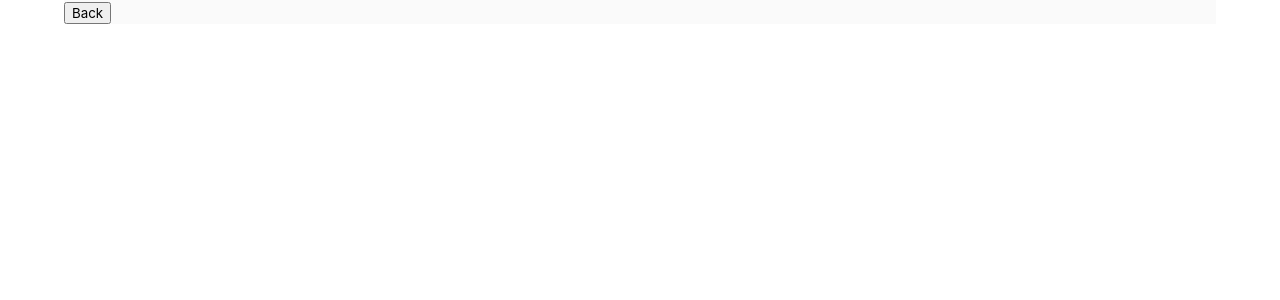
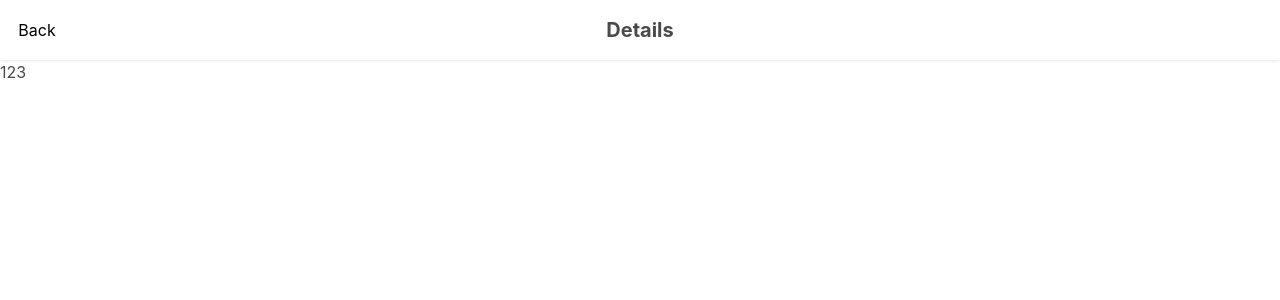
Before and after one commit to ZhangYizhe/Geront-Assistant, a Vue app: page /home/detail in a window 1280 px wide. Shown: the top 300 px of the page. Built offline with nearby package versions, Linux system fonts and the light colour scheme.

Commit message:
Development

```diff
--- a/src/App.vue
+++ b/src/App.vue
@@ -1,28 +1,19 @@
 <script setup>
 import { RouterView } from 'vue-router'
-import NavigationBar from "@/components/basic/NavigationBar.vue";
-import TabBar from "@/components/basic/TabBar.vue";
-import {useBasicStore} from "@/stores/basicStore";
-
-const basicStroe = useBasicStore();
-
 </script>
 
 <template>
-  <NavigationBar v-if="basicStroe.showNavigationBar"/>
+  <router-view name="navigationBar" />
 
-  <div class="container main-canvas">
-    <RouterView />
+  <div class="app-main-canvas">
+    <router-view />
   </div>
 
-  <template v-if="basicStroe.showTabBar">
-    <TabBar />
-  </template>
+  <router-view name="tabBar" />
 </template>
 
 <style scoped>
-.main-canvas {
-  background-color: var(--main-gray-color);
+.app-main-canvas {
+  margin-bottom: 90px;
 }
-
 </style>
--- a/src/components/basic/NavigationBar.vue
+++ b/src/components/basic/NavigationBar.vue
@@ -1,37 +1,25 @@
 <template>
-  <nav class="navbar is-fixed-top" role="navigation" aria-label="main navigation">
-    <div class="container">
-      <div class="navbar-brand">
-        <a class="navbar-item" href="/">
-          <img src="/pwa-192x192.png" alt="" style="border-radius: 5px; height: 60%">
-          <p class="header-title pl-2" style="font-size: 1.2rem">
-            Geront Assistant
-          </p>
-        </a>
+  <div class="nb-canvas">
+    <div class="columns is-mobile is-gapless is-vcentered">
+      <div class="header-btn column is-narrow has-text-centered mx-3">
+        <div class="header-btn">
+          <template v-if="this.$route.meta.showBackBtn">
+            <a @click="this.$router.go(-1)">
+              Back
+            </a>
+          </template>
+        </div>
+      </div>
+      <div class="column header-title has-text-centered">
+        {{ this.$route.meta.title }}
+      </div>
+      <div class="column is-narrow has-text-centered mx-3">
+        <div class="header-btn">
 
-        <a role="button" :class="['navbar-burger', showList ? 'is-active' : '']" aria-label="menu" aria-expanded="false"
-           data-target="navbarBasicExample" @click="showList = !showList">
-          <span aria-hidden="true"></span>
-          <span aria-hidden="true"></span>
-          <span aria-hidden="true"></span>
-        </a>
-      </div>
-
-      <div id="navbarBasicExample" :class="['navbar-menu', showList ? 'is-active' : '']">
-        <div class="navbar-start">
-          <a :class="['navbar-item', basicStore.navigationBar === 'home' ? 'is-active' : '']">
-            Home
-          </a>
         </div>
-
-        <!--      <div class="navbar-end">-->
-        <!--        <div class="navbar-item">-->
-        <!--          -->
-        <!--        </div>-->
-        <!--      </div>-->
       </div>
     </div>
-  </nav>
+  </div>
 </template>
 
 <script>
@@ -42,28 +30,37 @@ export default {
   data() {
     return {
       showList: false,
-      basicStore: useBasicStore()
+      basicStore: useBasicStore(),
     }
   },
 }
 </script>
 
 <style scoped>
-.navbar {
+.nb-canvas {
   position: sticky;
   top: 0;
   left: 0;
+  height: 60px;
+  background-color: white;
+
+  box-shadow: 0 0 4px #dadada;
+  z-index: 1000;
 }
+
+.nb-canvas .columns {
+  height: 100%;
+}
+
 .header-title {
   font-weight: bold;
+  font-size: 1.25rem;
+
+  overflow: hidden;
 }
 
-.navbar-burger:hover {
-  background-color: white;
-}
-
-.navbar-item.is-active {
-  color: var(--main-color);
-  font-weight: bold;
+.header-btn {
+  width: 50px;
+  overflow: hidden;
 }
 </style>
--- a/src/components/basic/TabBar.vue
+++ b/src/components/basic/TabBar.vue
@@ -55,9 +55,10 @@ export default {
 
 <style scoped>
 .container {
-  position: sticky;
+  position: fixed;
+  left: 0;
+  right: 0;
   bottom: 0;
-  left: 0;
   height: 90px;
   padding-bottom: 20px;
   background-color: var(--main-color);
--- a/src/router/index.js
+++ b/src/router/index.js
@@ -1,6 +1,8 @@
-import { createRouter, createWebHistory } from 'vue-router'
+import {createRouter, createWebHistory} from 'vue-router'
 import HomeView from '../views/HomeView.vue'
 import {useBasicStore} from "@/stores/basicStore";
+import NavigationBar from "@/components/basic/NavigationBar.vue";
+import TabBar from "@/components/basic/TabBar.vue";
 
 const router = createRouter({
     history: createWebHistory(import.meta.env.BASE_URL),
@@ -8,7 +10,7 @@ const router = createRouter({
         if (savedPosition) {
             return savedPosition
         } else {
-      return { top: 0 }
+            return {top: 0}
         }
     },
     routes: [
@@ -19,17 +21,29 @@ const router = createRouter({
                     path: '',
                     name: 'home',
                     meta: {
-            class: 'home',
+                        tabBar: 'home',
+                        title: 'Home',
+                        showBackBtn: false,
                     },
-          component: HomeView,
+                    components: {
+                        default: HomeView,
+                        navigationBar: NavigationBar,
+                        tabBar: TabBar,
+                    }
                 },
                 {
                     path: 'home/detail',
                     name: 'homeDetails',
                     meta: {
-            class: 'homeDetails',
+                        tabBar: 'homeDetails',
+                        title: 'Details',
+                        showBackBtn: true,
                     },
-          component: () => import('../views/home/HomeDetailsView.vue')
+                    components: {
+                        default: import('../views/home/HomeDetailsView.vue'),
+                        navigationBar: NavigationBar,
+                        // tabBar: TabBar,
+                    }
                 }
             ]
         },
@@ -37,31 +51,19 @@ const router = createRouter({
             path: '/user',
             name: 'user',
             meta: {
-        class: 'user',
+                tabBar: 'user',
             },
-      // route level code-splitting
-      // this generates a separate chunk (About.[hash].js) for this route
-      // which is lazy-loaded when the route is visited.
-      component: () => import('../views/user/UserView.vue')
+            components: {
+                default: () => import('../views/user/UserView.vue'),
+                tabBar: TabBar,
+            }
         }
     ],
 })
 
 router.beforeEach((to, from) => {
     const basicStroe = useBasicStore();
-  if (to.meta.class === 'home') {
-    basicStroe.tabBar = 'home'
-    basicStroe.setDefaultBars()
-  } else if (to.meta.class === 'user') {
-    basicStroe.tabBar = 'user'
-    basicStroe.dismissBar('navigationBar')
-  } else if (to.meta.class === 'homeDetails') {
-    basicStroe.tabBar = 'home'
-    basicStroe.dismissBar('')
-  } else {
-    basicStroe.setDefaultBars()
-  }
-
+    basicStroe.tabBar = to.meta.tabBar;
 })
 
 export default router
--- a/src/stores/basicStore.js
+++ b/src/stores/basicStore.js
@@ -8,28 +8,11 @@ export const useBasicStore = defineStore('basic', {
     state: () => ({
         navigationBar: 'home',
         tabBar: 'home',
-        showNavigationBar: true,
-        showTabBar: true,
     }),
     getters: {
 
     },
     actions: {
-        setDefaultBars() {
-            this.showNavigationBar = true;
-            this.showTabBar = true;
-        },
-        dismissBar(name) {
-            if (name === 'navigationBar') {
-                this.showNavigationBar = false;
-                this.showTabBar = true;
-            } else if (name === 'tabBar') {
-                this.showNavigationBar = true;
-                this.showTabBar = false;
-            } else {
-                this.showNavigationBar = false;
-                this.showTabBar = false;
-            }
-        }
+
     }
 })
--- a/src/views/HomeView.vue
+++ b/src/views/HomeView.vue
@@ -128,6 +128,10 @@ export default {
 </script>
 
 <style scoped>
+.main-canvas  {
+  background-color: var(--main-gray-color);
+}
+
 .item-card-description {
   font-weight: bold;
   overflow: hidden;
--- a/src/views/home/HomeDetailsView.vue
+++ b/src/views/home/HomeDetailsView.vue
@@ -1,7 +1,5 @@
 <template>
-<button @click="this.$router.go(-1)">
-  Back
-</button>
+123
 </template>
 
 <script>
```
Lines whose indentation alone changed are shown as unchanged.
